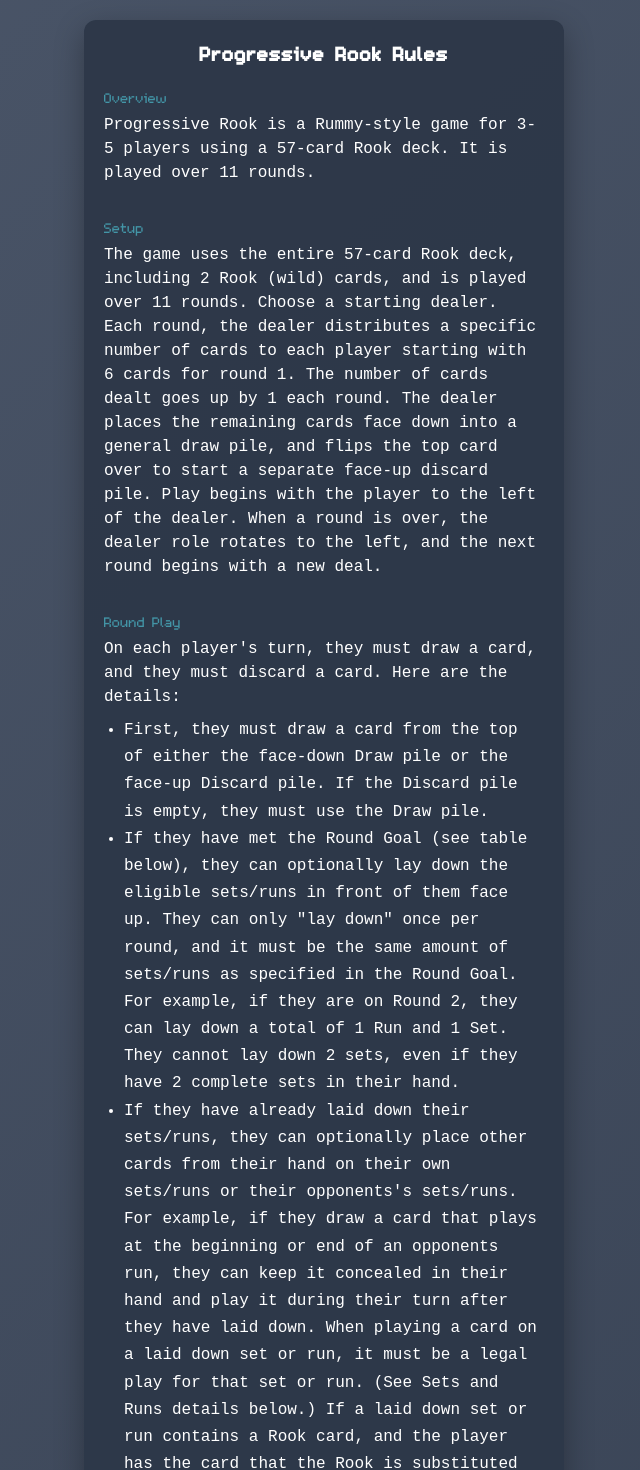
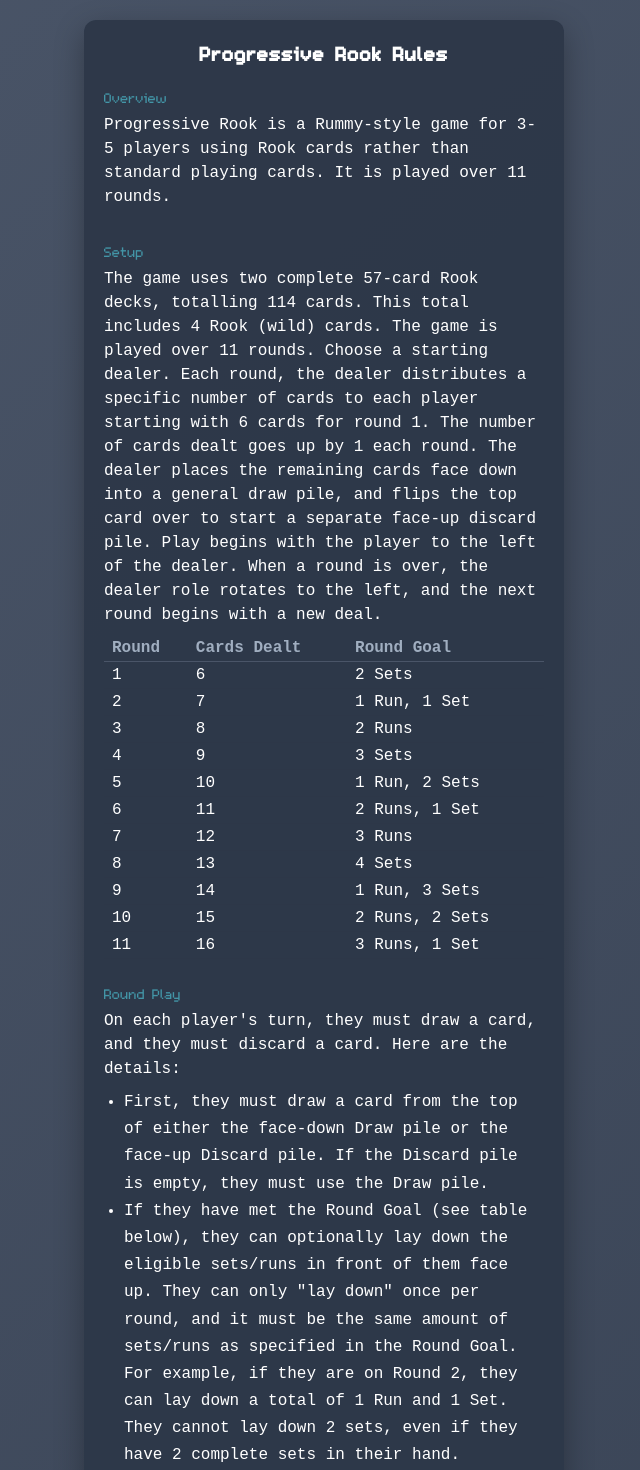
Before and after one commit to stenobot/scoresheet-app, a React (Vite) app: page /#/prog-rules in a window 1280 px wide. Shown: the top 1470 px of the page, without its empty margins (316-956 px from the left). Built offline with nearby package versions, Linux system fonts and the light colour scheme; the HTML template or start-up script is replaced by a standard one.

Commit message:
fixed an error in prog rules

```diff
--- a/package.json
+++ b/package.json
@@ -1,6 +1,6 @@
 {
   "name": "scoresheet-app",
-  "version": "1.3.6",
+  "version": "1.3.7",
   "private": true,
   "type": "module",
   "dependencies": {
--- a/src/components/ProgressiveRook/ProgRules.tsx
+++ b/src/components/ProgressiveRook/ProgRules.tsx
@@ -10,21 +10,11 @@
 const sections: Section[] = [
   {
     heading: 'Overview',
-    body: 'Progressive Rook is a Rummy-style game for 3-5 players using a 57-card Rook deck. It is played over 11 rounds.',
+    body: 'Progressive Rook is a Rummy-style game for 3-5 players using Rook cards rather than standard playing cards. It is played over 11 rounds.',
   },
   {
     heading: 'Setup',
-    body: 'The game uses the entire 57-card Rook deck, including 2 Rook (wild) cards, and is played over 11 rounds. Choose a starting dealer. Each round, the dealer distributes a specific number of cards to each player starting with 6 cards for round 1. The number of cards dealt goes up by 1 each round. The dealer places the remaining cards face down into a general draw pile, and flips the top card over to start a separate face-up discard pile. Play begins with the player to the left of the dealer. When a round is over, the dealer role rotates to the left, and the next round begins with a new deal.',
-  },
-  {
-    heading: 'Round Play',
-    body: 'On each player\'s turn, they must draw a card, and they must discard a card. Here are the details:',
-    items: [
-      'First, they must draw a card from the top of either the face-down Draw pile or the face-up Discard pile. If the Discard pile is empty, they must use the Draw pile.',
-      'If they have met the Round Goal (see table below), they can optionally lay down the eligible sets/runs in front of them face up. They can only "lay down" once per round, and it must be the same amount of sets/runs as specified in the Round Goal. For example, if they are on Round 2, they can lay down a total of 1 Run and 1 Set. They cannot lay down 2 sets, even if they have 2 complete sets in their hand.',
-      'If they have already laid down their sets/runs, they can optionally place other cards from their hand on their own sets/runs or their opponents\'s sets/runs. For example, if they draw a card that plays at the beginning or end of an opponent\s run, they can keep it concealed in their hand and play it during their turn after they have laid down. When playing a card on a laid down set or run, it must be a legal play for that set or run. (See Sets and Runs details below.) If a laid down set or run contains a Rook card, and the player has the card that the Rook is substituted for, they can swap it with the Rook and then immediately play the Rook somewhere else. They cannot play on another player\'s sets/runs until they have laid down their own sets/runs.',
-      'Lastly, they must discard a card from the remaining cards in their hand (if they have any). They can discard any card, including the one they just drew.',
-    ],
+    body: 'The game uses two complete 57-card Rook decks, totalling 114 cards. This total includes 4 Rook (wild) cards. The game is played over 11 rounds. Choose a starting dealer. Each round, the dealer distributes a specific number of cards to each player starting with 6 cards for round 1. The number of cards dealt goes up by 1 each round. The dealer places the remaining cards face down into a general draw pile, and flips the top card over to start a separate face-up discard pile. Play begins with the player to the left of the dealer. When a round is over, the dealer role rotates to the left, and the next round begins with a new deal.',
     table: {
       col1: 'Round',
       col2: 'Cards Dealt',
@@ -43,6 +33,16 @@
         ['11', '16', '3 Runs, 1 Set'],
       ],
     },
+  },
+  {
+    heading: 'Round Play',
+    body: 'On each player\'s turn, they must draw a card, and they must discard a card. Here are the details:',
+    items: [
+      'First, they must draw a card from the top of either the face-down Draw pile or the face-up Discard pile. If the Discard pile is empty, they must use the Draw pile.',
+      'If they have met the Round Goal (see table below), they can optionally lay down the eligible sets/runs in front of them face up. They can only "lay down" once per round, and it must be the same amount of sets/runs as specified in the Round Goal. For example, if they are on Round 2, they can lay down a total of 1 Run and 1 Set. They cannot lay down 2 sets, even if they have 2 complete sets in their hand.',
+      'If they have already laid down their sets/runs, they can optionally place other cards from their hand on their own sets/runs or their opponents\'s sets/runs. For example, if they draw a card that plays at the beginning or end of an opponent\s run, they can keep it concealed in their hand and play it during their turn after they have laid down. When playing a card on a laid down set or run, it must be a legal play for that set or run. (See Sets and Runs details below.) If a laid down set or run contains a Rook card, and the player has the card that the Rook is substituted for, they can swap it with the Rook and then immediately play the Rook somewhere else. They cannot play on another player\'s sets/runs until they have laid down their own sets/runs.',
+      'Lastly, they must discard a card from the remaining cards in their hand (if they have any). They can discard any card, including the one they just drew.',
+    ],
   },
   {
     heading: 'Stealing from the discard pile',
```
